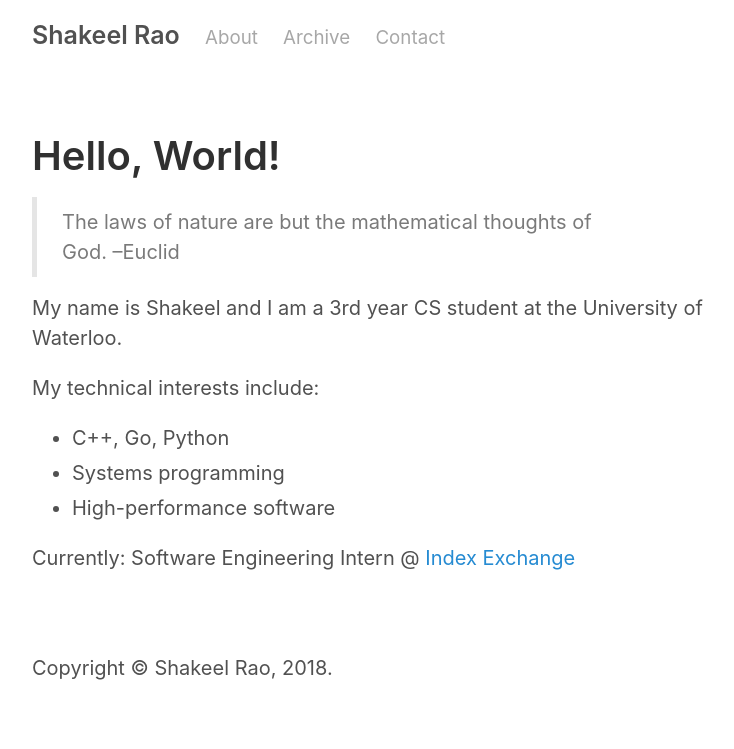
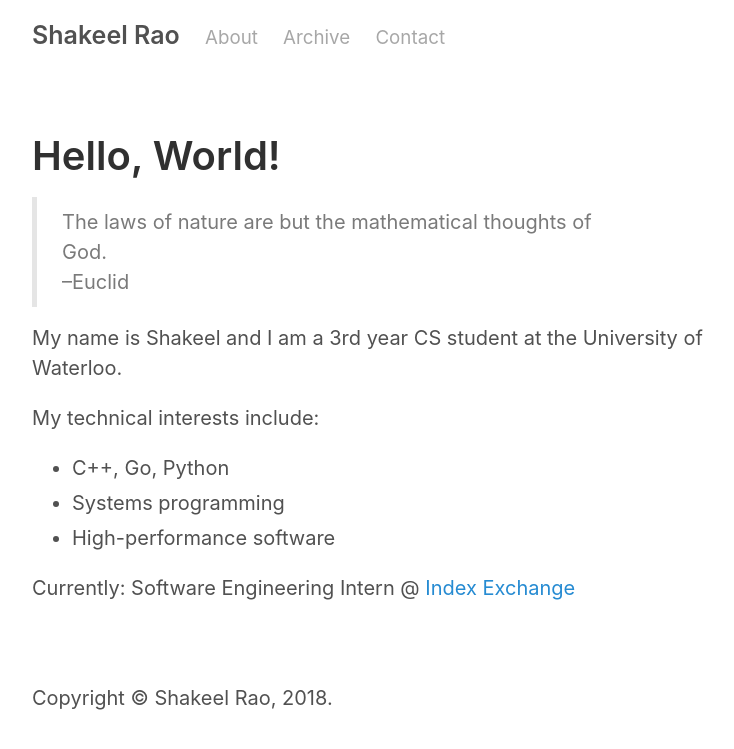
Before and after one commit to shakeelrao/shakeelrao.github.io, a Jekyll site: the page built from about.md, in a window 1280 px wide. Shown: the top 749 px of the page, without its empty margins (258-992 px from the left). Built offline with Jekyll 4.4.1, drawn with Linux system fonts in a browser that asks for light colours.

Commit message:
formatting

```diff
--- a/about.md
+++ b/about.md
@@ -3,7 +3,7 @@ layout: page
 title: About
 ---
 
->The laws of nature are but the mathematical thoughts of God.
+>The laws of nature are but the mathematical thoughts of God.<br>
 >--Euclid
 
 My name is Shakeel and I am a 3rd year CS student at the University of Waterloo.
```
